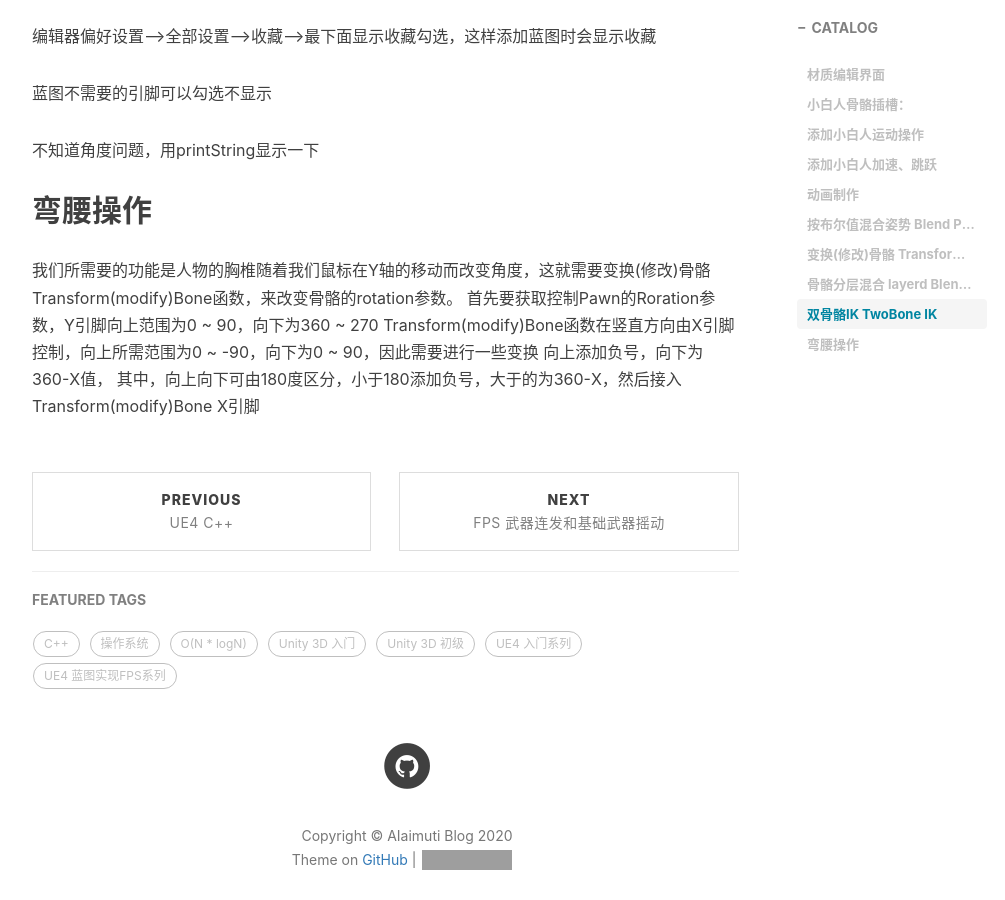
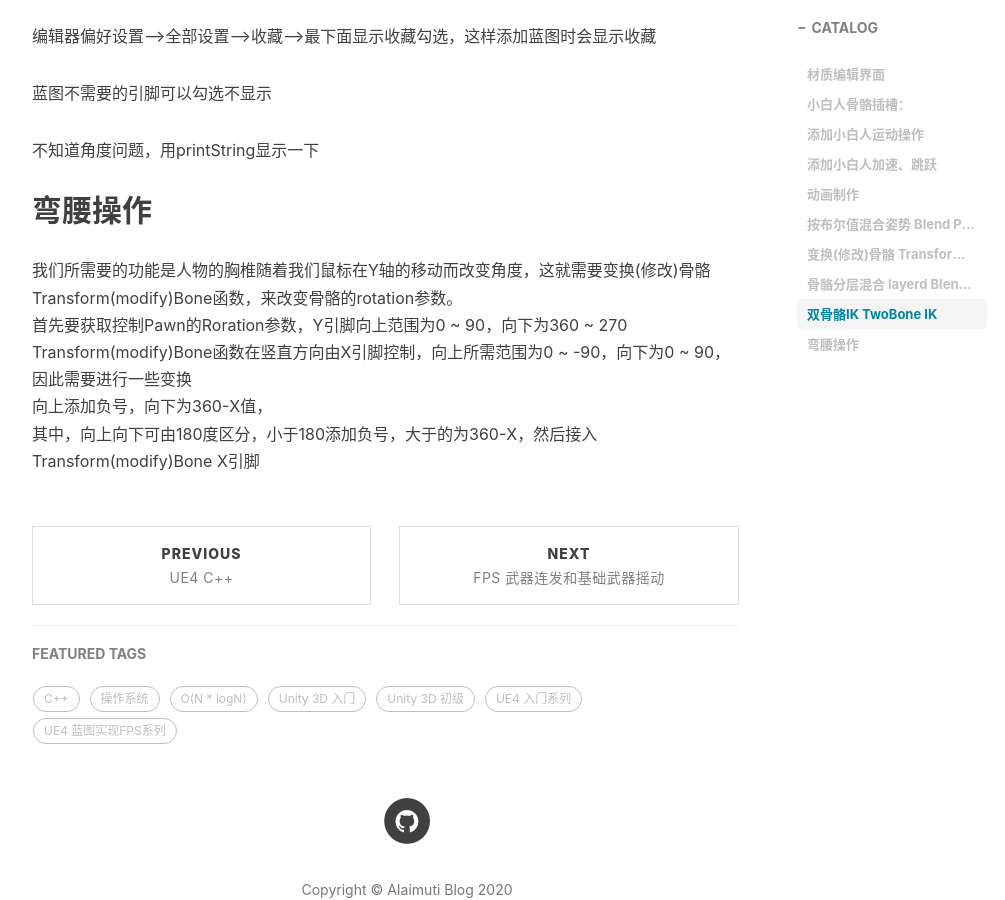
Before and after one commit to AIaimuti/aiaimuti.github.io, a Jekyll site: the page built from _posts/2020-4-15-FPS_Basic_Movement.md, in a window 1280 px wide and 900 px high, scrolled down 3449 px. Shown: the whole window, without its empty margins (233-1238 px from the left). Built offline with Jekyll 4.4.1, drawn with Linux system fonts in a browser that asks for light colours; nearby versions of some CDN libraries; comment, search, counter and statistics services are not loaded; grey boxes are pictures that could not be loaded.

```diff
--- a/_posts/2020-4-15-FPS_Basic_Movement.md
+++ b/_posts/2020-4-15-FPS_Basic_Movement.md
@@ -98,7 +98,7 @@ Effector选择BoneSpace骨骼空间<br>
 
 TryGetPawnOwner-->GetVelocity-->Vector Length-->Speed
 
-编辑器偏好设置-->全部设置-->收藏-->最下面显示收藏勾选，这样添加蓝图时会显示收藏
+编辑器偏好设置-->全部设置-->收藏-->最下面显示收藏勾选，这样添加蓝图时会显示收藏<br>
 
 蓝图不需要的引脚可以勾选不显示
 
@@ -106,8 +106,8 @@ TryGetPawnOwner-->GetVelocity-->Vector Length-->Speed
 
 ## 弯腰操作
 
-我们所需要的功能是人物的胸椎随着我们鼠标在Y轴的移动而改变角度，这就需要变换(修改)骨骼 Transform(modify)Bone函数，来改变骨骼的rotation参数。
-首先要获取控制Pawn的Roration参数，Y引脚向上范围为0 ~ 90，向下为360 ~ 270
-Transform(modify)Bone函数在竖直方向由X引脚控制，向上所需范围为0 ~ -90，向下为0 ~ 90，因此需要进行一些变换
-向上添加负号，向下为360-X值，
+我们所需要的功能是人物的胸椎随着我们鼠标在Y轴的移动而改变角度，这就需要变换(修改)骨骼 Transform(modify)Bone函数，来改变骨骼的rotation参数。<br>
+首先要获取控制Pawn的Roration参数，Y引脚向上范围为0 ~ 90，向下为360 ~ 270<br>
+Transform(modify)Bone函数在竖直方向由X引脚控制，向上所需范围为0 ~ -90，向下为0 ~ 90，因此需要进行一些变换<br>
+向上添加负号，向下为360-X值，<br>
 其中，向上向下可由180度区分，小于180添加负号，大于的为360-X，然后接入Transform(modify)Bone X引脚
```
